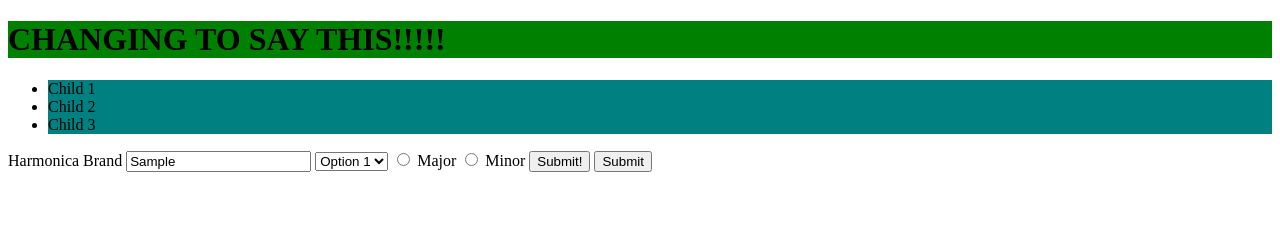
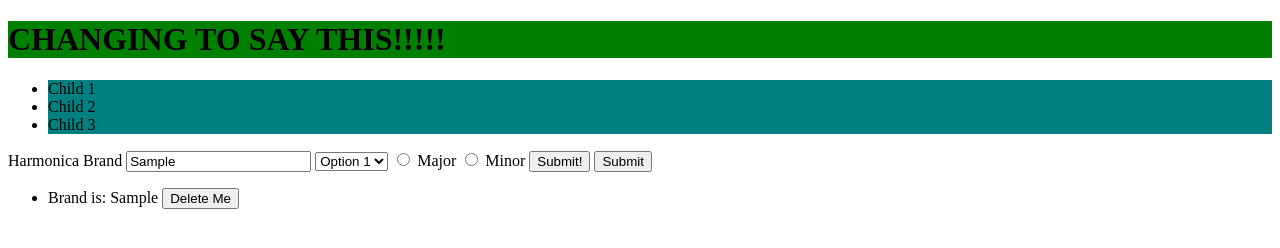
Before and after one commit to McKynlee/Cullen-jQuery-intro, a plain HTML site: page index.html in a window 1280 px wide. Both pictures are taken after typing "Sample" into the empty fields and a click on the input "Submit!". Drawn offline with Linux system fonts and the light colour scheme.

Commit message:
Properly removing selected harmonicas from list

```diff
--- a/client.js
+++ b/client.js
@@ -34,11 +34,42 @@ function onReady() {
   $('#submitButton').on('click', whenIAddAHarmonica);
   //NOTE: we are NOT calling the function() since we don't have ()
   //but we are starting that function
+
+  //This won't initially work because deleteBtn doesn't exist onReady
+  // $('.deleteBtn').on('click', deleteMe);
+
+  //So we have to find an element that does exist (from HTML)
+  //This style ALWAYS works: Event Delegation/ Descendent selectors
+  $(document).on('click', '.deleteBtn', deleteMe);
+  console.log('DeleteBtn is:', $('.deleteBtn'));
+}
+
+function deleteMe() {
+  let thisThing = $(this);
+  console.log('delete me!', $('.harmonica-item'));
+  // $('.harmonica-item').remove(this);
+  console.log('What is this?', thisThing);
+
+  //This actually only deletes the 'Delete Me' button
+  // $(this).remove();
+  //To remove entire list item element access its parent:
+  $(this).parent().remove();
 }
 
 function whenIAddAHarmonica() {
   //Stuff to do when we add a harmonica, triggered on click event above
   console.log('clicked the btn');
 
-  //Grab that data
+  //Grab form data that user inputs
+  let brand = $('#brand').val();
+  console.log('brand is', brand);
+
+  //render form data on the DOM (append, usually)
+  //1) need somewhere to put it, so creating <ul>
+  $('#harmonicas').append(`
+  <li class="harmonica-item">
+    Brand is: ${brand}
+    <button class="deleteBtn">Delete Me</button>
+  </li>
+  `);
 }
--- a/index.html
+++ b/index.html
@@ -32,6 +32,8 @@
 
       <input type="submit" value="Submit!" id="submitButton" />
       <button>Submit</button>
+
+      <ul id="harmonicas"></ul>
     </div>
   </body>
 </html>
```
